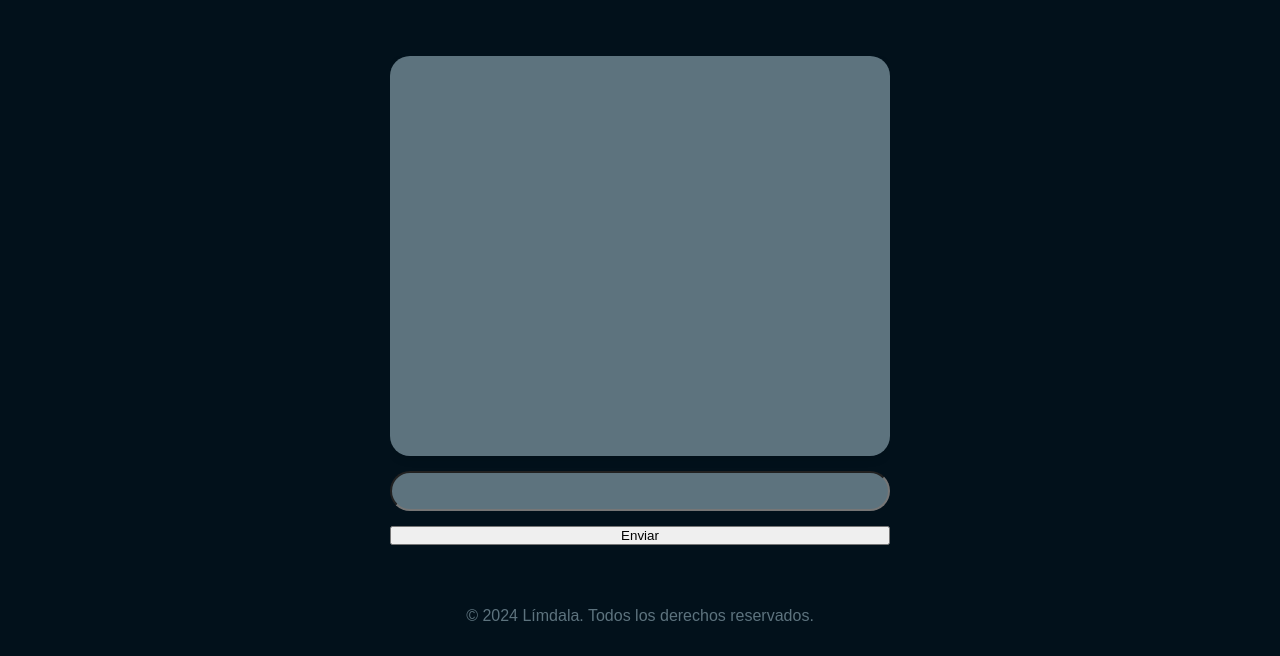
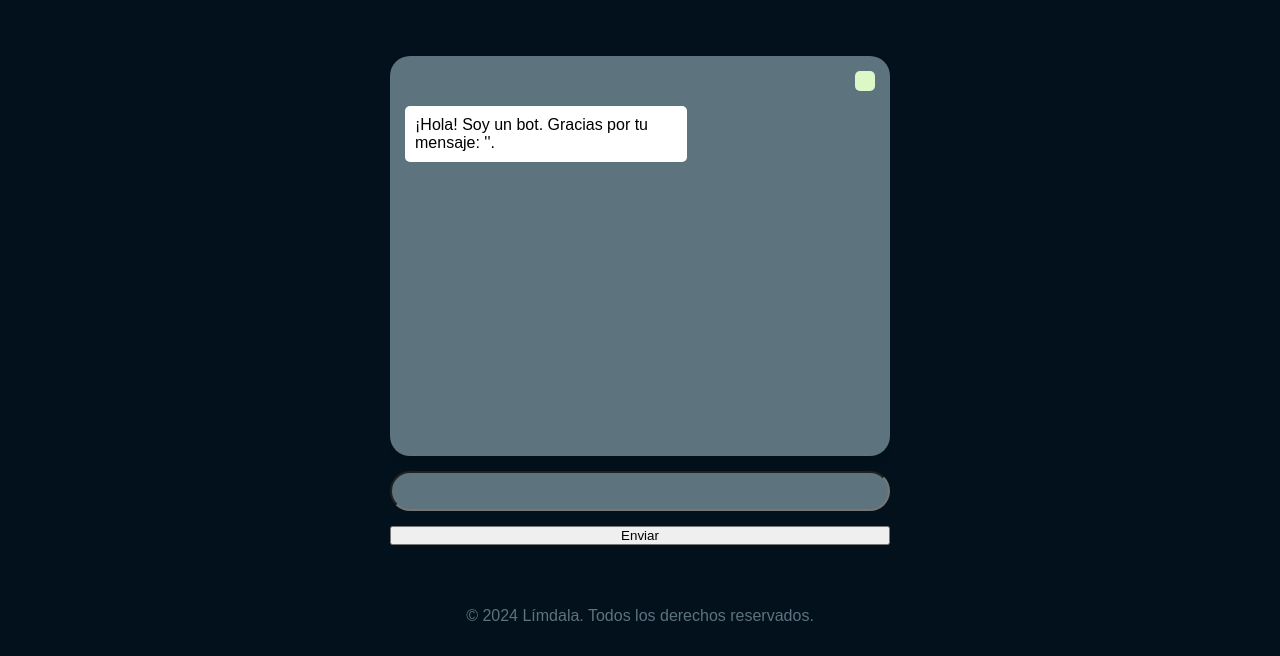
Before and after one commit to M0ORI/limdala, a website built with Vite: page chat/chat.html in a window 1280 px wide. Both pictures are taken after a click on the button "Enviar". Shown: the part 144-800 px from the top of the page. Built offline with nearby package versions, Linux system fonts and the light colour scheme.

Commit message:
First version of message logic competed

```diff
--- a/chat/chat.html
+++ b/chat/chat.html
@@ -27,7 +27,7 @@
         <section class="chatContainer">
             <div class="chat" id="message-log"></div>
             <input class="message-input" id="user-input" type="text">
-            <button  onclick="" >Enviar</button>
+            <button onclick="sendMessage()" >Enviar</button>
         </section>
     </main>
 
--- a/chat/chat.js
+++ b/chat/chat.js
@@ -29,7 +29,8 @@
 
     // Crear el nuevo elemento
     var nuevoMensaje = document.createElement("div");
-    nuevoMensaje.className = sender == 'user' ? 'message sent' : 'message received';
+    // true = mensaje envido por el susuario, false = mensaje enviado por el chatbot
+    nuevoMensaje.className = sender ? 'message sent' : 'message received';
 
     // Crear el nuevo elemento <p>
     var texto = document.createElement("p");
@@ -41,3 +42,20 @@
     chat.appendChild(nuevoMensaje);
 
 }
+
+function sendMessage() {
+    var userInput = document.getElementById('user-input').value;
+    messsageAppend(true, userInput); //Menssaje enviado por el usuario
+
+    // Llamar a la función para que el bot responda
+    botResponse(userInput);
+
+    document.getElementById('user-input').value = ''; // Limpiar el campo de entrada después de enviar el mensaje
+}
+
+function botResponse(userInput) {
+    // Aquí puedes agregar la lógica para que el bot responda al mensaje del usuario
+    // Por ahora, simplemente responderemos con un mensaje predefinido
+    var botResponse = "¡Hola! Soy un bot. Gracias por tu mensaje: '" + userInput + "'.";
+    messsageAppend(false, botResponse); //Respusta del bot
+}
```
